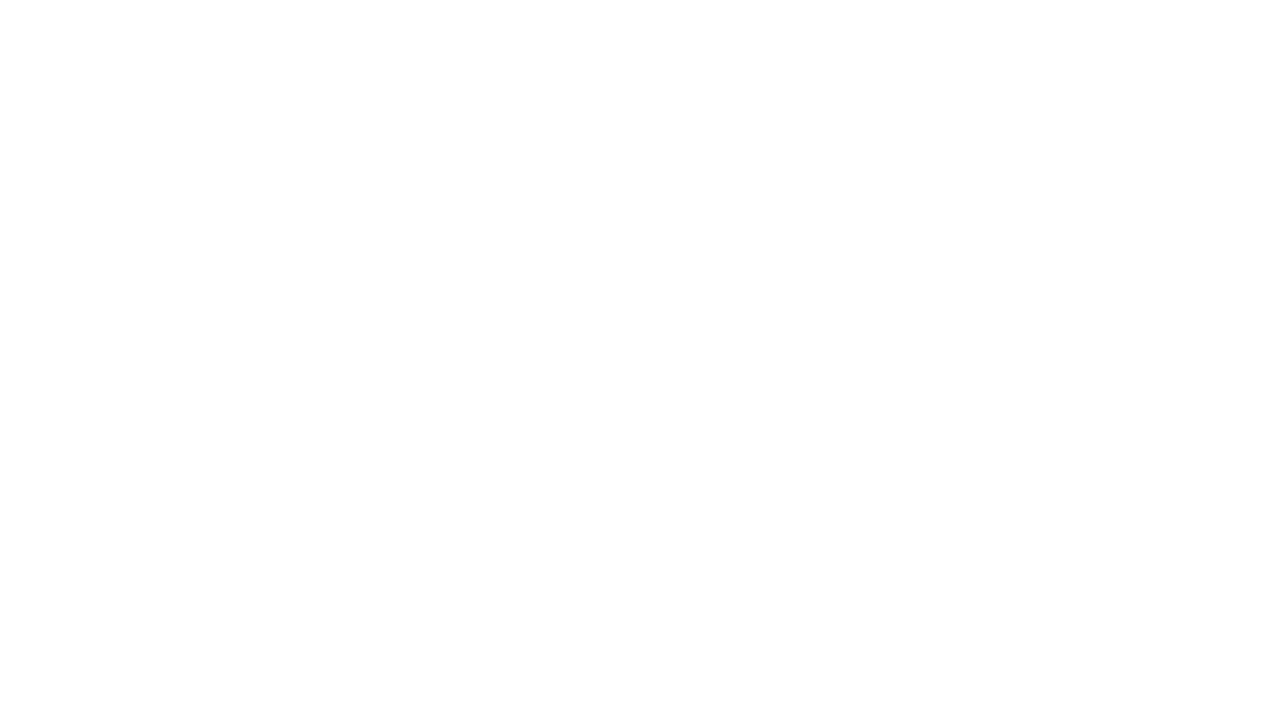
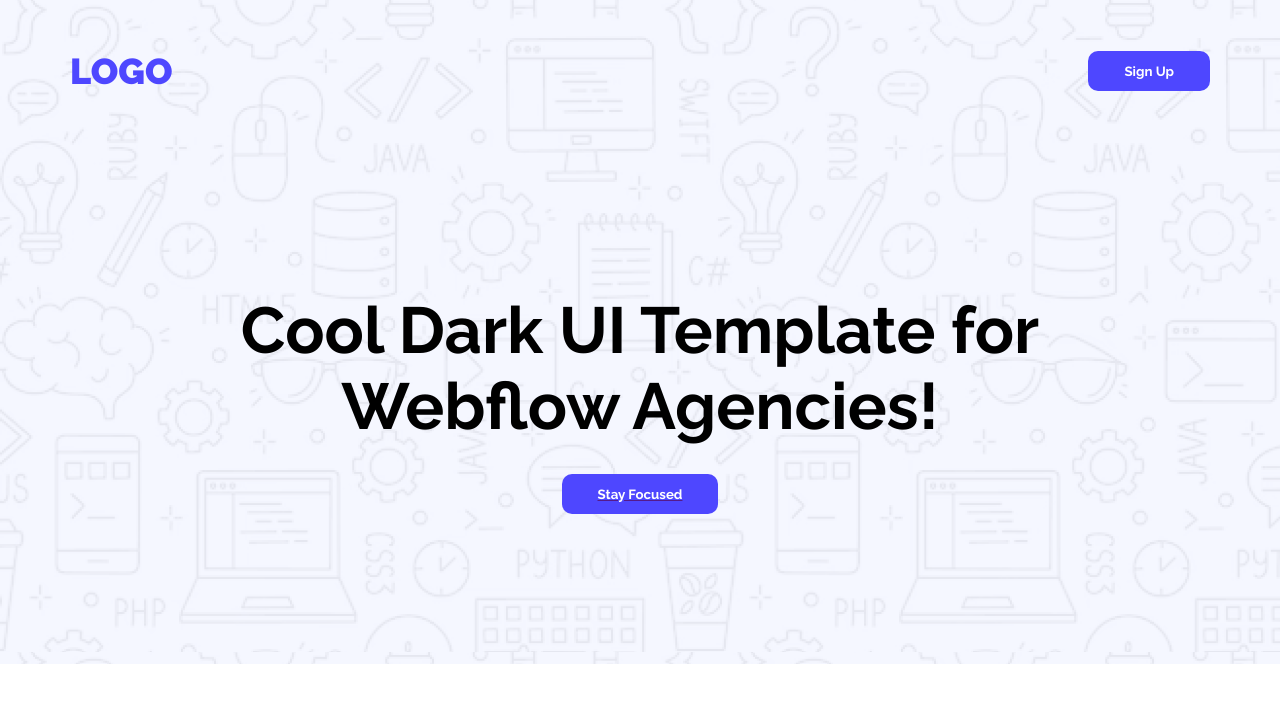
Before and after one commit to riak008/Dark-Landing, a plain HTML site: page index.html in a window 1280 px wide. Drawn offline with Linux system fonts and the light colour scheme.

Commit message:
nav section and banner section with background image and button

```diff
--- a/index.html
+++ b/index.html
@@ -4,12 +4,31 @@
     <meta charset="UTF-8">
     <meta name="viewport" content="width=device-width, initial-scale=1.0">
     <title>Dark Landing</title>
+    <!-- css -->
+     <link rel="stylesheet" href="styles/commonstyle.css" />
+    <link rel="stylesheet" href="styles/nav.css" />
 </head>
-<body>
+<body class="railwayfont">
+    <!-- header section start -->
+    <header>
+      <section class="header-container">
+        <!-- nav section start -->
+        <nav>
+          <h3 class="logo interfont">LOGO</h3>
+          <a href=""><button class="btn-primary">Sign Up</button></a>
+        </nav>
+        <!-- nav section end -->
 
-    <header>
+        <!-- banner section start -->
+        <div class="banner">
+          <h1>Cool Dark UI Template for Webflow Agencies!</h1>
+          <a href=""><button class="btn-primary">Stay Focused</button></a>
+        </div>
+        <!-- banner section end -->
+      </section>
+    </header>
+    <!-- header section end -->
 
-    </header>
 
     <main>
 
--- /dev/null
+++ b/styles/commonstyle.css
@@ -0,0 +1,34 @@
+/* font family */
+@import url("https://fonts.googleapis.com/css2?family=Inter:ital,opsz,wght@0,14..32,100..900;1,14..32,100..900&family=Raleway:ital,wght@0,100..900;1,100..900&display=swap");
+
+.railwayfont {
+  font-family: "Raleway", sans-serif;
+  font-optical-sizing: auto;
+}
+
+.interfontfamily {
+  font-family: "Inter", sans-serif;
+  font-optical-sizing: auto;
+}
+
+* {
+  padding: 0;
+  margin: 0;
+}
+
+.btn-primary {
+  background-color: #4e47ff;
+  color: #ffffff;
+  border: none;
+  border-radius: 10px;
+  font-weight: 700;
+  font-family: "Raleway", sans-serif;
+  padding: 12px 36px;
+
+
+}
+
+.btn-primary:hover {
+    background-color: #00772a;
+    cursor: pointer;
+}
--- /dev/null
+++ b/styles/nav.css
@@ -0,0 +1,42 @@
+header{
+    background-image: url('../images/Hero-bg.png');
+    min-height: 500px;
+}
+
+.logo{
+    font-size: 36px;
+    font-weight: 900;
+    color: #4E47FF;
+}
+.header-container{
+    margin: 0 auto;
+    max-width: 1140px;
+}
+
+
+nav {
+    display: flex;
+    justify-content: space-between;
+    align-items: center;
+    padding: 50px 0;
+}
+
+.banner{
+    padding: 150px 0;
+}
+
+.banner h1{
+    margin: 0 auto;
+    text-align: center;
+    max-width: 905px;
+    font-size: 65px;
+    font-weight: 700;
+
+}
+
+.banner a button{
+    display: block;
+    margin: 0 auto;
+    margin-top: 30px;
+
+}
```
Also changed, not shown: images/styles/nav.css (deleted).
